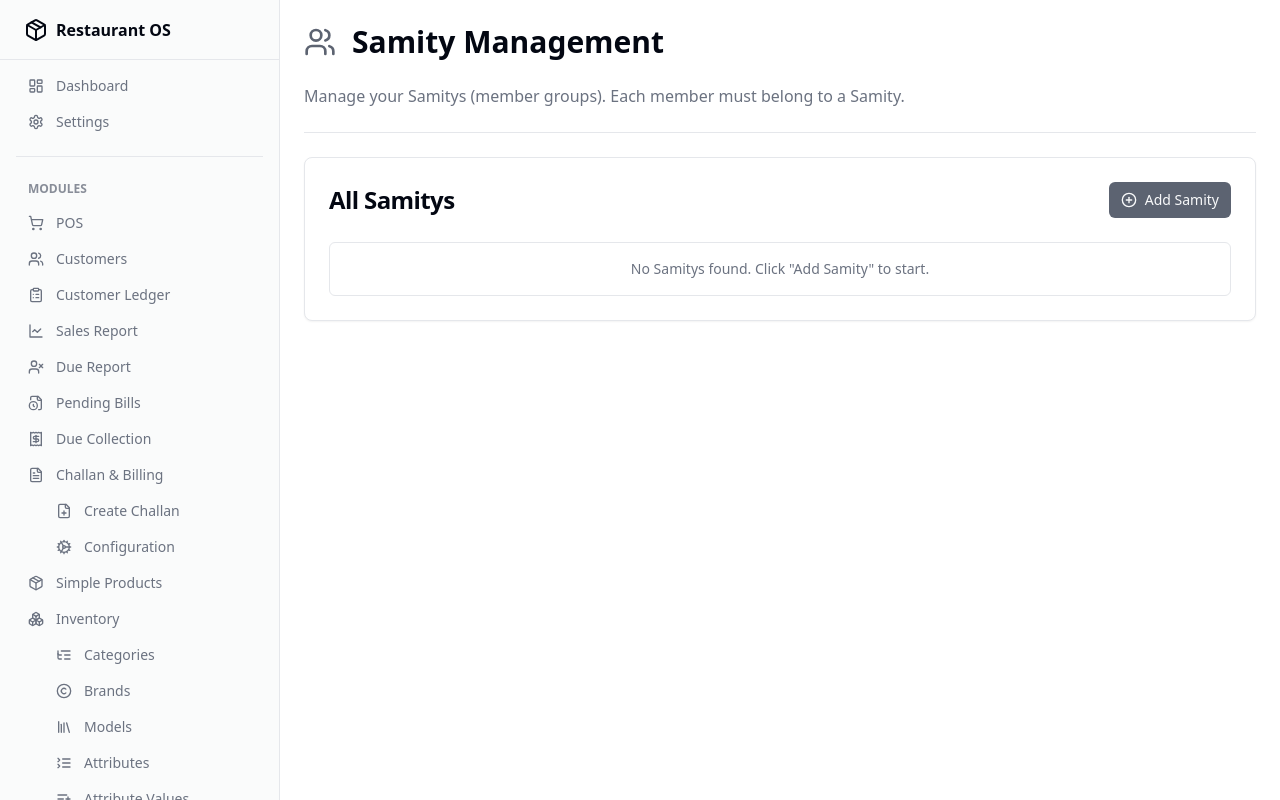
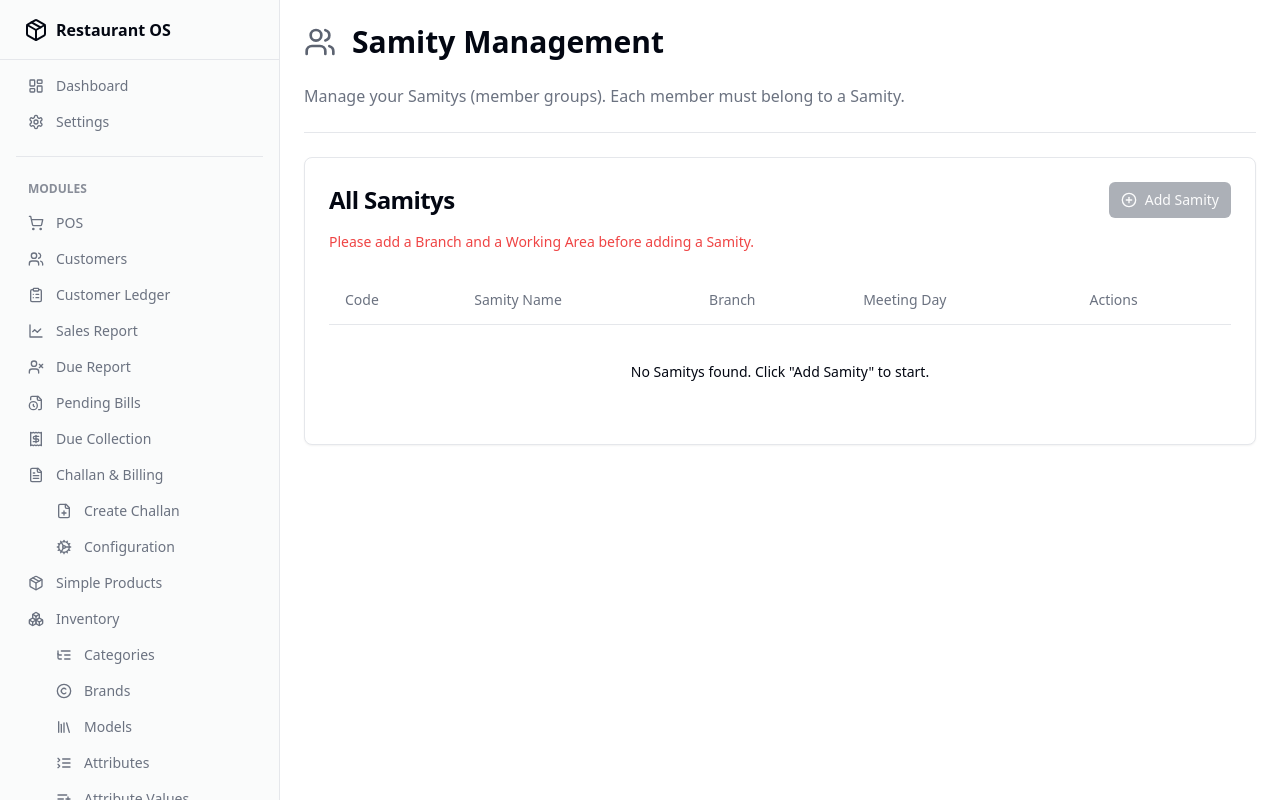
Before and after one commit to rahat1995/Order-Mgt, a Next.js app: page /admin/modules/microfinance/samity in a window 1280 px wide. Built offline with nearby package versions, Linux system fonts and the light colour scheme.

Commit message:
dear, now come to samity features, in microfinance. Each samity has a wo

```diff
--- a/src/components/admin/microfinance/SamityManagementClient.tsx
+++ b/src/components/admin/microfinance/SamityManagementClient.tsx
@@ -4,17 +4,22 @@
 
 import React, { useState } from 'react';
 import { useSettings } from '@/context/SettingsContext';
-import { Card, CardContent, CardHeader, CardTitle } from '@/components/ui/card';
+import { Card, CardContent, CardHeader, CardTitle, CardDescription } from '@/components/ui/card';
 import { Button } from '@/components/ui/button';
 import { Input } from '@/components/ui/input';
 import { Label } from '@/components/ui/label';
-import { Dialog, DialogContent, DialogHeader, DialogTitle, DialogFooter } from '@/components/ui/dialog';
+import { Dialog, DialogContent, DialogHeader, DialogTitle, DialogFooter, DialogDescription } from '@/components/ui/dialog';
+import { Select, SelectContent, SelectItem, SelectTrigger, SelectValue } from '@/components/ui/select';
 import { PlusCircle, Edit, Trash2 } from 'lucide-react';
 import type { Samity } from '@/types';
+import { Table, TableBody, TableCell, TableHead, TableHeader, TableRow } from '@/components/ui/table';
+
+
+const meetingDays = ['Saturday', 'Sunday', 'Monday', 'Tuesday', 'Wednesday', 'Thursday', 'Friday'] as const;
 
 export function SamityManagementClient() {
   const { settings, addSamity, updateSamity, deleteSamity, isLoaded } = useSettings();
-  const { samities, microfinanceSettings } = settings;
+  const { samities, microfinanceSettings, branches, workingAreas } = settings;
   const { samityTerm } = microfinanceSettings;
 
   const [dialogOpen, setDialogOpen] = useState(false);
@@ -33,13 +38,27 @@ export function SamityManagementClient() {
   const handleSubmit = (e: React.FormEvent<HTMLFormElement>) => {
     e.preventDefault();
     const formData = new FormData(e.currentTarget);
-    const name = formData.get('name') as string;
-    if (!name) return;
+    const samityData = {
+      name: formData.get('name') as string,
+      branchId: formData.get('branchId') as string,
+      workingAreaId: formData.get('workingAreaId') as string,
+      meetingDay: formData.get('meetingDay') as Samity['meetingDay'],
+      openingDate: formData.get('openingDate') as string,
+      maxMembers: parseInt(formData.get('maxMembers') as string, 10),
+    };
+
+    if (!samityData.name || !samityData.branchId || !samityData.workingAreaId || isNaN(samityData.maxMembers)) {
+      alert("Please fill all required fields.");
+      return;
+    }
 
     if (editingSamity) {
-      updateSamity({ ...editingSamity, name });
+      updateSamity({
+        ...editingSamity,
+        ...samityData
+      });
     } else {
-      addSamity({ name });
+      addSamity(samityData);
     }
     handleCloseDialog();
   };
@@ -54,17 +73,38 @@ export function SamityManagementClient() {
         <CardHeader>
           <div className="flex justify-between items-center">
             <CardTitle>All {samityTerm}s</CardTitle>
-            <Button onClick={() => handleOpenDialog(null)} size="sm">
+            <Button onClick={() => handleOpenDialog(null)} size="sm" disabled={branches.length === 0 || workingAreas.length === 0}>
               <PlusCircle className="mr-2 h-4 w-4" /> Add {samityTerm}
             </Button>
           </div>
+           {(branches.length === 0 || workingAreas.length === 0) && (
+            <CardDescription className="text-destructive pt-2">
+              Please add a Branch and a Working Area before adding a {samityTerm}.
+            </CardDescription>
+           )}
         </CardHeader>
         <CardContent>
-          <div className="border rounded-md">
+          <Table>
+            <TableHeader>
+              <TableRow>
+                <TableHead>Code</TableHead>
+                <TableHead>{samityTerm} Name</TableHead>
+                <TableHead>Branch</TableHead>
+                <TableHead>Meeting Day</TableHead>
+                <TableHead>Actions</TableHead>
+              </TableRow>
+            </TableHeader>
+            <TableBody>
               {samities.length > 0 ? (
-              samities.map(samity => (
-                <div key={samity.id} className="flex items-center justify-between p-3 border-b last:border-b-0">
-                  <p className="font-medium">{samity.name}</p>
+                samities.map(samity => {
+                  const branch = branches.find(b => b.id === samity.branchId);
+                  return (
+                    <TableRow key={samity.id}>
+                      <TableCell className="font-mono">{samity.code}</TableCell>
+                      <TableCell className="font-medium">{samity.name}</TableCell>
+                      <TableCell>{branch?.name || 'N/A'}</TableCell>
+                      <TableCell>{samity.meetingDay}</TableCell>
+                      <TableCell>
                          <div className="flex items-center gap-2">
                           <Button variant="ghost" size="icon" className="h-8 w-8" onClick={() => handleOpenDialog(samity)}>
                             <Edit className="h-4 w-4" />
@@ -73,25 +113,68 @@ export function SamityManagementClient() {
                             <Trash2 className="h-4 w-4 text-destructive" />
                           </Button>
                         </div>
-                </div>
-              ))
+                      </TableCell>
+                    </TableRow>
+                  );
+                })
               ) : (
-              <p className="text-sm text-muted-foreground text-center p-4">No {samityTerm}s found. Click "Add {samityTerm}" to start.</p>
+                <TableRow>
+                  <TableCell colSpan={5} className="h-24 text-center">No {samityTerm}s found. Click "Add {samityTerm}" to start.</TableCell>
+                </TableRow>
               )}
-          </div>
+            </TableBody>
+          </Table>
         </CardContent>
       </Card>
 
       <Dialog open={dialogOpen} onOpenChange={setDialogOpen}>
-        <DialogContent>
+        <DialogContent className="sm:max-w-2xl">
           <DialogHeader>
             <DialogTitle>{editingSamity ? `Edit ${samityTerm}` : `Add New ${samityTerm}`}</DialogTitle>
           </DialogHeader>
           <form onSubmit={handleSubmit}>
             <div className="grid gap-4 py-4">
+              <div className="grid grid-cols-1 md:grid-cols-2 gap-4">
                 <div className="space-y-2">
                   <Label htmlFor="name">{samityTerm} Name</Label>
                   <Input id="name" name="name" defaultValue={editingSamity?.name} required />
+                </div>
+                <div className="space-y-2">
+                  <Label htmlFor="branchId">Responsible Office (Branch)</Label>
+                  <Select name="branchId" defaultValue={editingSamity?.branchId} required disabled={!!editingSamity}>
+                      <SelectTrigger><SelectValue placeholder="Select a branch"/></SelectTrigger>
+                      <SelectContent>
+                          {branches.map(b => <SelectItem key={b.id} value={b.id}>{b.name}</SelectItem>)}
+                      </SelectContent>
+                  </Select>
+                  {editingSamity && <p className="text-xs text-muted-foreground">Branch cannot be changed after creation.</p>}
+                </div>
+                 <div className="space-y-2">
+                  <Label htmlFor="workingAreaId">Working Area</Label>
+                  <Select name="workingAreaId" defaultValue={editingSamity?.workingAreaId} required>
+                      <SelectTrigger><SelectValue placeholder="Select a working area"/></SelectTrigger>
+                      <SelectContent>
+                          {workingAreas.map(wa => <SelectItem key={wa.id} value={wa.id}>{wa.name}</SelectItem>)}
+                      </SelectContent>
+                  </Select>
+                </div>
+                 <div className="space-y-2">
+                  <Label htmlFor="meetingDay">Meeting Day</Label>
+                  <Select name="meetingDay" defaultValue={editingSamity?.meetingDay} required>
+                      <SelectTrigger><SelectValue placeholder="Select a day"/></SelectTrigger>
+                      <SelectContent>
+                          {meetingDays.map(day => <SelectItem key={day} value={day}>{day}</SelectItem>)}
+                      </SelectContent>
+                  </Select>
+                </div>
+                 <div className="space-y-2">
+                  <Label htmlFor="openingDate">Opening Date</Label>
+                  <Input id="openingDate" name="openingDate" type="date" defaultValue={editingSamity?.openingDate} required />
+                </div>
+                 <div className="space-y-2">
+                  <Label htmlFor="maxMembers">Maximum Members</Label>
+                  <Input id="maxMembers" name="maxMembers" type="number" defaultValue={editingSamity?.maxMembers} required />
+                </div>
               </div>
             </div>
             <DialogFooter>
--- a/src/types/index.ts
+++ b/src/types/index.ts
@@ -1,3 +1,4 @@
+
 
 
 
@@ -165,8 +166,14 @@ export interface CustomerGroup {
 }
 
 export interface Samity {
-    id: string;
-    name: string;
+  id: string;
+  name: string;
+  code: string;
+  branchId: string;
+  workingAreaId: string;
+  meetingDay: 'Saturday' | 'Sunday' | 'Monday' | 'Tuesday' | 'Wednesday' | 'Thursday' | 'Friday';
+  openingDate: string; // ISO Date string
+  maxMembers: number;
 }
 
 export interface Customer {
@@ -658,4 +665,7 @@ export interface AppSettings {
           serial: number;
       }
   };
+  lastSamitySerials: {
+    [branchId: string]: number;
+  };
 }
```
Lines whose indentation alone changed are shown as unchanged.
